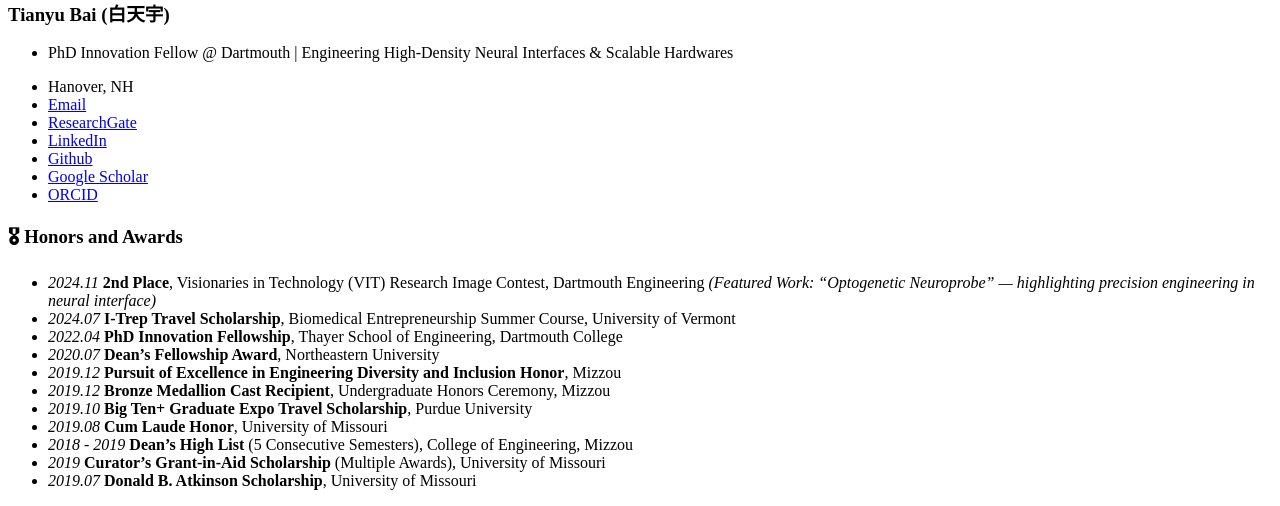
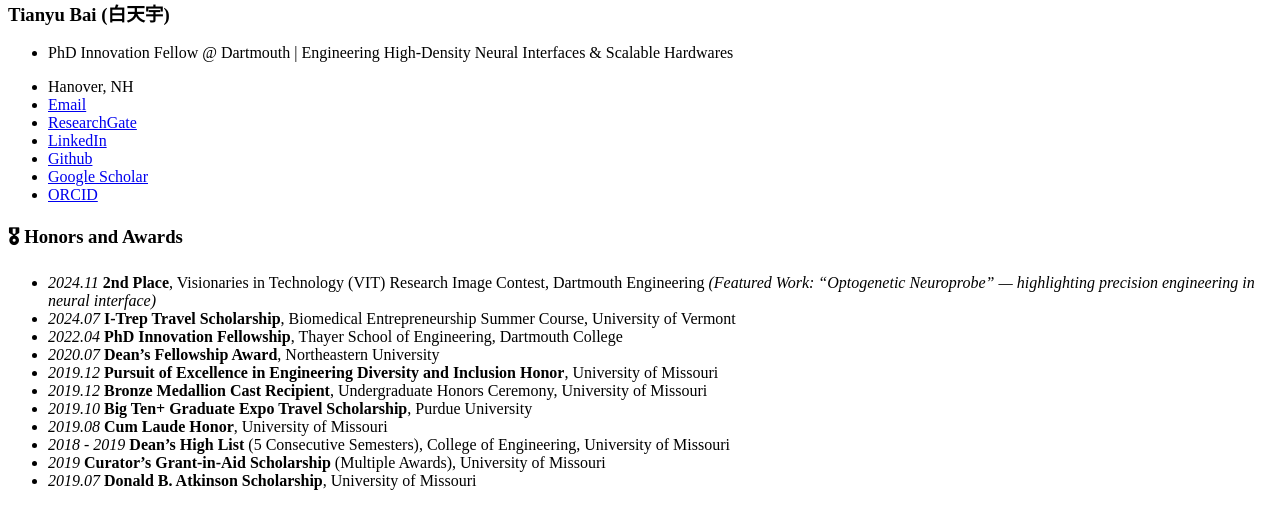
Before and after one commit to Tianyu-Bai/Tianyu-Bai.github.io, a Jekyll site: the page built from _pages/includes/honers.md, in a window 1280 px wide. Shown: the part 490-996 px from the top of the page. Built offline with Jekyll 4.4.1, drawn with Linux system fonts in a browser that asks for light colours; our own code applies the rules of GitHub Pages for plain Markdown files.

Commit message:
Update university names in honors list

```diff
--- a/_pages/includes/honers.md
+++ b/_pages/includes/honers.md
@@ -5,10 +5,10 @@
 - *2024.07* **I-Trep Travel Scholarship**, Biomedical Entrepreneurship Summer Course, University of Vermont
 - *2022.04* **PhD Innovation Fellowship**, Thayer School of Engineering, Dartmouth College
 - *2020.07* **Dean's Fellowship Award**, Northeastern University
-- *2019.12* **Pursuit of Excellence in Engineering Diversity and Inclusion Honor**, Mizzou
-- *2019.12* **Bronze Medallion Cast Recipient**, Undergraduate Honors Ceremony, Mizzou
+- *2019.12* **Pursuit of Excellence in Engineering Diversity and Inclusion Honor**, University of Missouri
+- *2019.12* **Bronze Medallion Cast Recipient**, Undergraduate Honors Ceremony, University of Missouri
 - *2019.10* **Big Ten+ Graduate Expo Travel Scholarship**, Purdue University
 - *2019.08* **Cum Laude Honor**, University of Missouri
-- *2018 - 2019* **Dean's High List** (5 Consecutive Semesters), College of Engineering, Mizzou
+- *2018 - 2019* **Dean's High List** (5 Consecutive Semesters), College of Engineering, University of Missouri
 - *2019* **Curator's Grant-in-Aid Scholarship** (Multiple Awards), University of Missouri
 - *2019.07* **Donald B. Atkinson Scholarship**, University of Missouri
```
